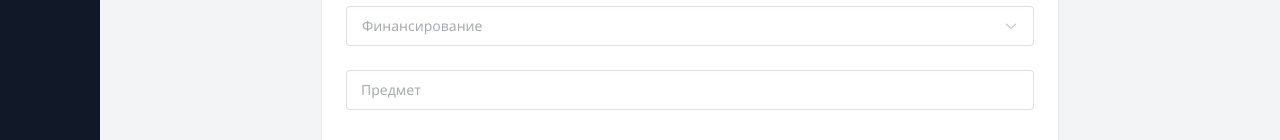
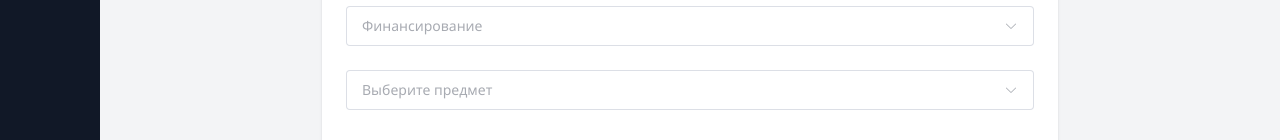
Before and after one commit to Diass17/Alpha_Edu, a Vue app: page /students/1 in a window 1280 px wide. Shown: the part 646-786 px from the top of the page. Built offline with nearby package versions, Linux system fonts and the light colour scheme.

Commit message:
add student 2

```diff
--- a/src/views/StudentForm.vue
+++ b/src/views/StudentForm.vue
@@ -23,11 +23,11 @@
           <el-input v-model="form.iin" placeholder="ИИН" size="large" class="input-purple" />
         </el-form-item>
 
-        <el-form-item>
+        <el-form-item prop="email">
           <el-input v-model="form.email" placeholder="Email" size="large" class="input-purple" />
         </el-form-item>
 
-        <el-form-item>
+        <el-form-item prop="phone">
           <el-input v-model="form.phone" placeholder="Телефон" size="large" class="input-purple" />
         </el-form-item>
 
@@ -52,9 +52,18 @@
         </el-select>
 
         <!-- Предмет -->
+        <!-- Предмет -->
         <el-form-item prop="subject">
-          <el-input v-model="form.subject" placeholder="Предмет" size="large" class="input-purple" />
+          <el-select v-model="form.subject" placeholder="Выберите предмет" size="large" class="w-full input-purple">
+            <el-option label="Вэб-разработка" value="Вэб-разработка" />
+            <el-option label="Дизайн" value="Дизайн" />
+            <el-option label="Машинное обучение и ИИ" value="Машинное обучение и ИИ" />
+            <el-option label="Мобильная разработка" value="Мобильная разработка" />
+            <el-option label="Программирование" value="Программирование" />
+            <el-option label="Разработка игр" value="Разработка игр" />
+          </el-select>
         </el-form-item>
+
 
         <!-- Финансовые данные -->
         <div class="grid grid-cols-2 gap-4">
@@ -137,10 +146,50 @@ const form = reactive({
 const rules = reactive<FormRules>({
   surname: [{ required: true, message: 'Введите фамилию', trigger: 'blur' }],
   firstName: [{ required: true, message: 'Введите имя', trigger: 'blur' }],
-  patronymic: [{ required: true, message: 'Введите отчество', trigger: 'blur' }],
-  iin: [{ required: true, message: 'Введите ИИН', trigger: 'blur' }],
+  patronymic: [], // НЕ обязательное поле
+
+  iin: [
+    { required: true, message: 'Введите ИИН', trigger: 'blur' },
+    {
+      validator: (rule, value, callback) => {
+        if (!value) {
+          callback(new Error('Введите ИИН'));
+        } else if (!/^\d{12}$/.test(value)) {
+          callback(new Error('ИИН должен содержать ровно 12 цифр'));
+        } else {
+          callback();
+        }
+      },
+      trigger: 'blur'
+    }
+  ],
+  phone: [
+    { required: true, message: 'Введите номер телефона', trigger: 'blur' },
+    {
+      validator: (rule, value, callback) => {
+        const valid = /^[\d+\-\s()]+$/.test(value); // допустимы цифры, пробелы, +, -, ()
+        if (!valid || value.length < 10) {
+          callback(new Error('Введите корректный номер телефона'));
+        } else {
+          callback();
+        }
+      },
+      trigger: 'blur'
+    }
+  ],
+
+  email: [
+    { required: true, message: 'Введите email', trigger: 'blur' },
+    {
+      type: 'email',
+      message: 'Введите корректный email',
+      trigger: ['blur', 'change']
+    }
+  ],
+
   subject: [{ required: true, message: 'Введите предмет', trigger: 'blur' }],
-})
+});
+
 
 // Финансовые поля
 const coursePrice = ref(0)
--- a/src/views/StudentProfile.vue
+++ b/src/views/StudentProfile.vue
@@ -12,10 +12,10 @@
       <span>{{ student?.email || '—' }}</span>
 
       <span class="font-medium">Телефон</span>
-      <span>{{ student?.number || '—' }}</span>
+      <span>{{ student?.phone || '—' }}</span>
 
       <span class="font-medium">Курс</span>
-      <span>{{ student?.course || '—' }}</span>
+      <span>{{ student?.subject || '—' }}</span>
 
       <span class="font-medium">Поток</span>
       <span>{{ student?.stream || '—' }}</span>
```
Also changed, not shown: 4 other files (tests, documents, lock files or other folders).
